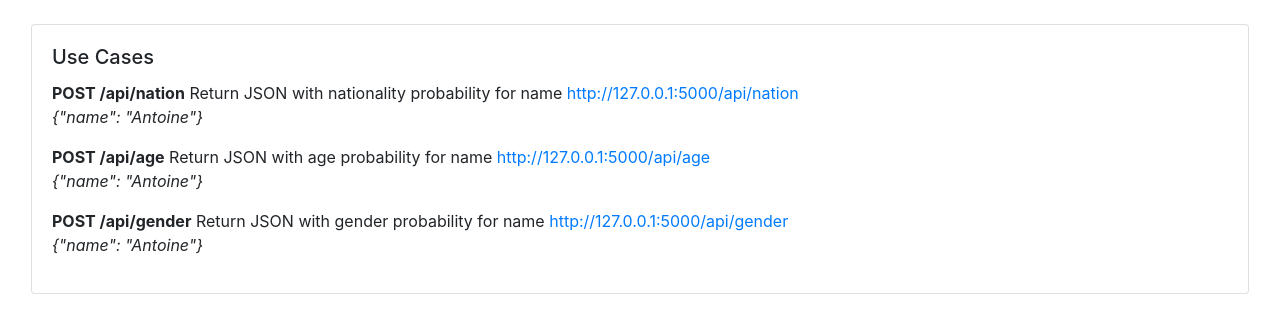
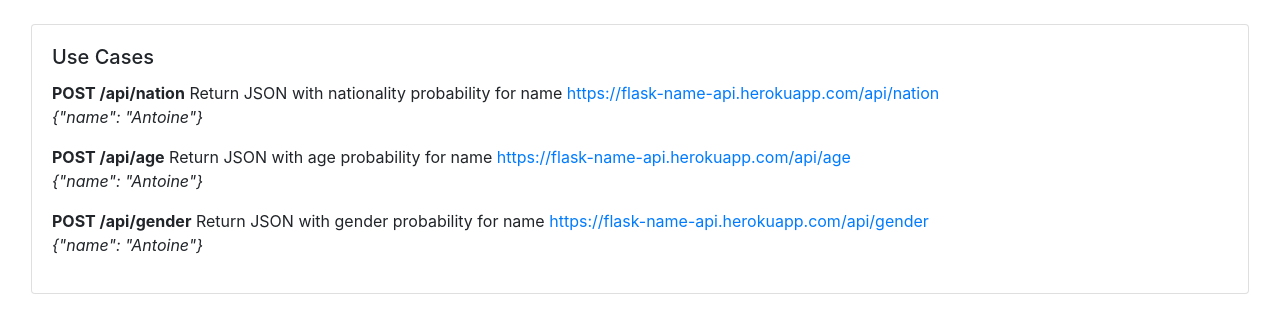
Before and after one commit to antoineGH/api_names, a Flask app: page / in a window 1280 px wide. Shown: the part 56-389 px from the top of the page. Run offline with Flask 2, Linux system fonts and the light colour scheme; some libraries are stand-ins or nearby versions.

Commit message:
update documentation from local to heroku API

```diff
--- a/templates/documentation.html
+++ b/templates/documentation.html
@@ -44,11 +44,11 @@
 					<div class="card">
 						<div class="card-body">
 							<h5 class="card-title">Use Cases</h5>
-							<p style="margin-bottom: 0;"><span style='font-weight: 675;'>POST /api/nation</span> Return JSON with nationality probability for name <a href="http://127.0.0.1:5000/api/nation" class="card-link">http://127.0.0.1:5000/api/nation</a></p>
+							<p style="margin-bottom: 0;"><span style='font-weight: 675;'>POST /api/nation</span> Return JSON with nationality probability for name <a href="https://flask-name-api.herokuapp.com/api/nation" class="card-link">https://flask-name-api.herokuapp.com/api/nation</a></p>
 							<p style="font-style: italic;">{"name": "Antoine"}</p>
-							<p style="margin-bottom: 0;"><span style='font-weight: 675;'>POST /api/age</span> Return JSON with age probability for name <a href="http://127.0.0.1:5000/api/age" class="card-link">http://127.0.0.1:5000/api/age</a></p>
+							<p style="margin-bottom: 0;"><span style='font-weight: 675;'>POST /api/age</span> Return JSON with age probability for name <a href="https://flask-name-api.herokuapp.com/api/age" class="card-link">https://flask-name-api.herokuapp.com/api/age</a></p>
 							<p style="font-style: italic;">{"name": "Antoine"}</p>
-							<p style="margin-bottom: 0;"><span style='font-weight: 675;'>POST /api/gender</span> Return JSON with gender probability for name <a href="http://127.0.0.1:5000/api/gender" class="card-link">http://127.0.0.1:5000/api/gender</a></p>
+							<p style="margin-bottom: 0;"><span style='font-weight: 675;'>POST /api/gender</span> Return JSON with gender probability for name <a href="https://flask-name-api.herokuapp.com/api/gender" class="card-link">https://flask-name-api.herokuapp.com/api/gender</a></p>
 							<p style="font-style: italic;">{"name": "Antoine"}</p>
 						</div>
 					</div>
```
